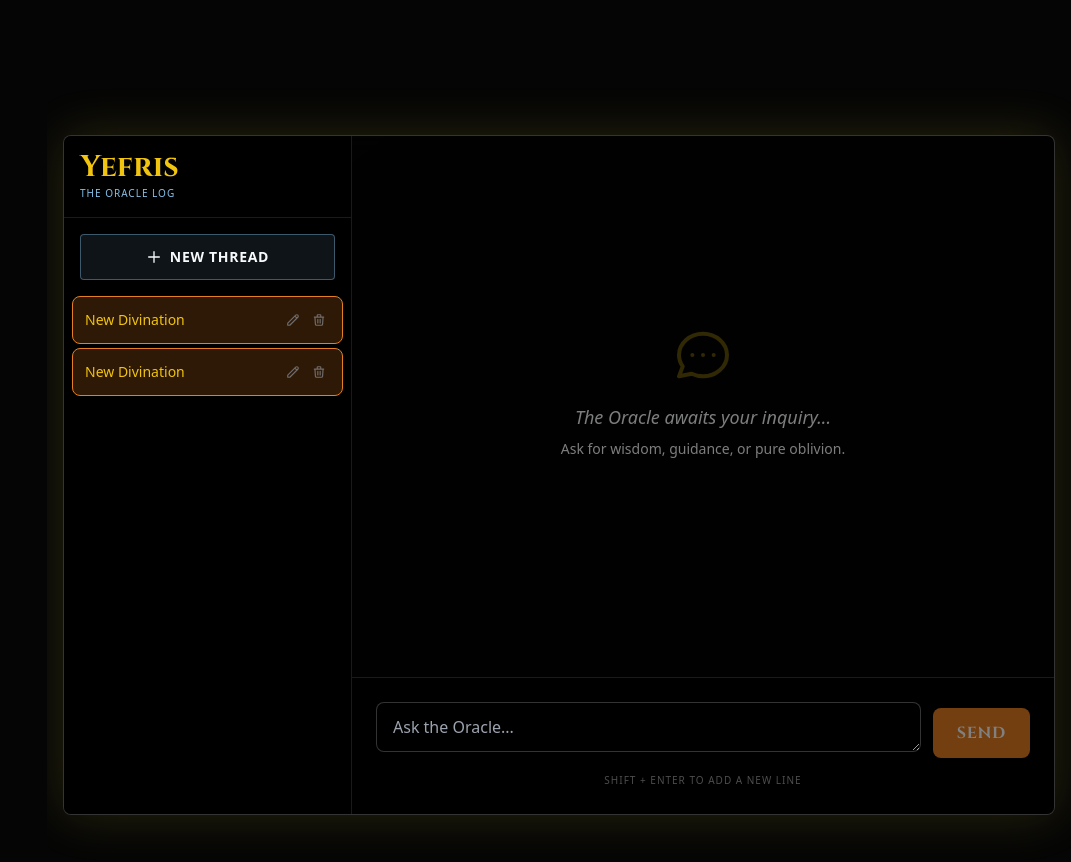
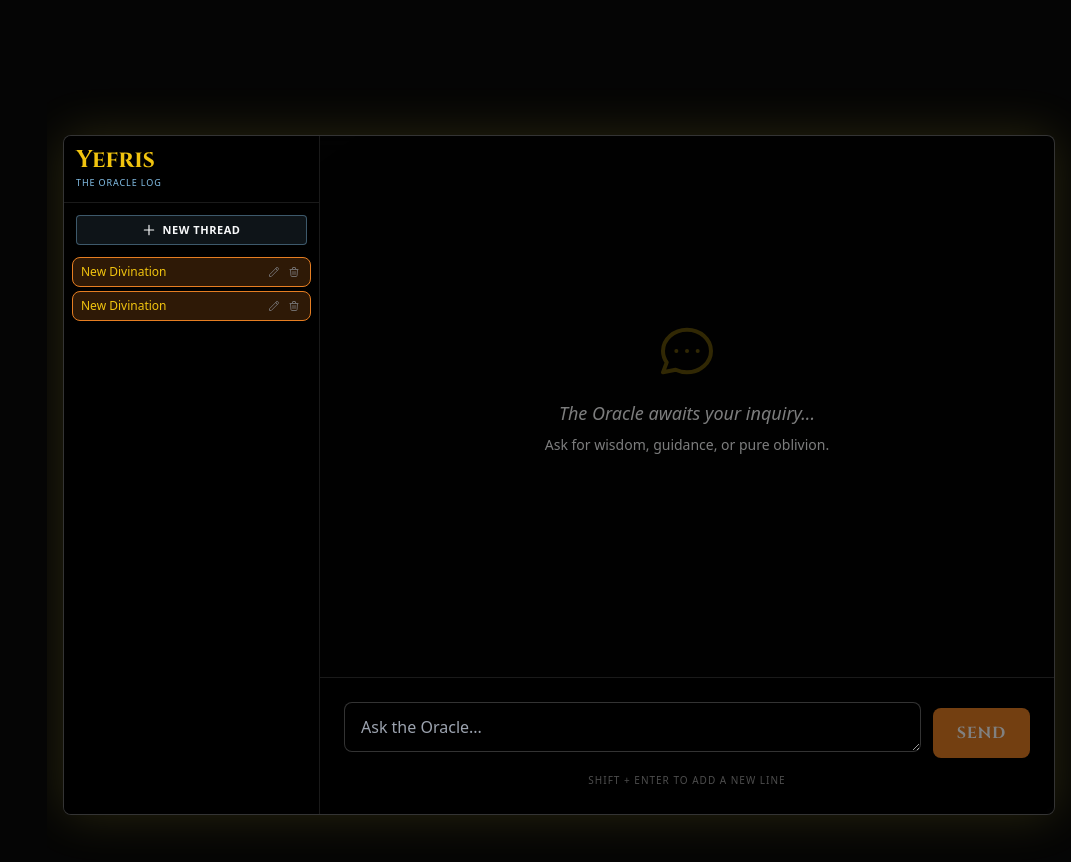
Before and after one commit to estebantorrg/yefrison-royal-court, a React (Vite) app: page / in a window 1280 px wide. Shown: the part 6080-6942 px from the top of the page, without its empty margins (209-1280 px from the left). Built offline with nearby package versions, Linux system fonts and the light colour scheme.

Commit message:
feat: compact sidebar and inline error retry UI

```diff
--- a/components/AskYefris.tsx
+++ b/components/AskYefris.tsx
@@ -60,7 +60,7 @@ export const AskYefris: React.FC = () => {
 
   useEffect(() => {
     chatEndRef.current?.scrollIntoView({ behavior: 'smooth' });
-  }, [activeSession?.messages]);
+  }, [activeSession?.messages, error, loading]);
 
   const createNewSession = () => {
     const newId = Date.now().toString();
@@ -119,45 +119,27 @@ export const AskYefris: React.FC = () => {
     }
   };
 
-  const submitQuestion = async () => {
-    if (!question.trim() || !activeSessionId) return;
-
-    const newQuestion = question;
-    setQuestion('');
+  const handleApiConnection = async (questionText: string, isRetry: boolean = false) => {
+    if (!activeSessionId) return;
     setError('');
-
-    const userMsgId = Date.now().toString();
-    const userMsg: DisplayMessage = { id: userMsgId, role: 'user', text: newQuestion };
-
-    setSessions(prev => prev.map(session => {
-      if (session.id === activeSessionId) {
-        // Generate title if it's the first message and still named "New Divination"
-        const newTitle = session.messages.length === 0 && session.title === 'New Divination'
-          ? (newQuestion.length > 25 ? newQuestion.substring(0, 25) + '...' : newQuestion)
-          : session.title;
-
-        return {
-          ...session,
-          title: newTitle,
-          updatedAt: Date.now(),
-          messages: [...session.messages, userMsg]
-        };
-      }
-      return session;
-    }));
-
     setLoading(true);
 
     try {
       const currentSessionDetails = sessions.find(s => s.id === activeSessionId);
-      const pastMessagesForPayload = currentSessionDetails ? currentSessionDetails.messages : [];
+      let pastMessagesForPayload = currentSessionDetails ? currentSessionDetails.messages : [];
+
+      // If this is a retry, the last message in the array IS the question we are asking,
+      // so it shouldn't be inside the historical payload context.
+      if (isRetry && pastMessagesForPayload.length > 0) {
+         pastMessagesForPayload = pastMessagesForPayload.slice(0, -1);
+      }
 
       const historyPayload: ChatMessage[] = pastMessagesForPayload.map(m => ({
         role: m.role === 'user' ? 'user' : 'model',
         parts: [{ text: m.text }]
       }));
 
-      const response = await askYefris(newQuestion, historyPayload);
+      const response = await askYefris(questionText, historyPayload);
 
       const yefrisMsg: DisplayMessage = { id: (Date.now() + 1).toString(), role: 'yefris', text: response };
 
@@ -176,7 +158,53 @@ export const AskYefris: React.FC = () => {
     } finally {
       setLoading(false);
     }
+  }
+
+  const submitQuestion = async () => {
+    if (!question.trim() || !activeSessionId) return;
+
+    const newQuestion = question;
+    setQuestion('');
+    setError('');
+
+    const userMsgId = Date.now().toString();
+    const userMsg: DisplayMessage = { id: userMsgId, role: 'user', text: newQuestion };
+
+    // Add User Bubble Immediately
+    setSessions(prev => prev.map(session => {
+      if (session.id === activeSessionId) {
+        const newTitle = session.messages.length === 0 && session.title === 'New Divination'
+          ? (newQuestion.length > 25 ? newQuestion.substring(0, 25) + '...' : newQuestion)
+          : session.title;
+
+        return {
+          ...session,
+          title: newTitle,
+          updatedAt: Date.now(),
+          messages: [...session.messages, userMsg]
         };
+      }
+      return session;
+    }));
+
+    await handleApiConnection(newQuestion, false);
+  };
+
+  const retryLastQuestion = async () => {
+    const currentSession = sessions.find(s => s.id === activeSessionId);
+    if (!currentSession || currentSession.messages.length === 0) return;
+
+    const lastMsg = currentSession.messages[currentSession.messages.length - 1];
+    if (lastMsg.role !== 'user') return; // Paranoia check
+
+    await handleApiConnection(lastMsg.text, true);
+  };
+
+  const handleInputTextChange = (e: React.ChangeEvent<HTMLTextAreaElement>) => {
+    setQuestion(e.target.value);
+    // Erase the error block if the user starts typing something new
+    if (error) setError('');
+  }
 
   const handleSubmit = (e: React.FormEvent) => {
     e.preventDefault();
@@ -209,20 +237,20 @@ export const AskYefris: React.FC = () => {
         {/* Sidebar (History List) */}
         <div className={`
           ${isSidebarOpen ? 'flex' : 'hidden'}
-          lg:flex flex-col w-full lg:w-72 bg-black/80 border-r border-white/10 flex-shrink-0 z-20
+          lg:flex flex-col w-full lg:w-64 bg-black/80 border-r border-white/10 flex-shrink-0 z-20
           lg:relative absolute top-[73px] lg:top-0 h-[calc(100%-73px)] lg:h-full lg:translate-x-0
         `}>
-          <div className="p-4 border-b border-white/10 hidden lg:block">
-            <h2 className="text-3xl font-bold display-font text-[#F1C40F] drop-shadow-lg leading-none mb-1">Yefris</h2>
-            <p className="text-[10px] tracking-widest uppercase text-[#85C1E9]">The Oracle Log</p>
+          <div className="p-3 border-b border-white/10 hidden lg:block">
+            <h2 className="text-2xl font-bold display-font text-[#F1C40F] drop-shadow-lg leading-none mb-1">Yefris</h2>
+            <p className="text-[9px] tracking-widest uppercase text-[#85C1E9]">The Oracle Log</p>
           </div>
 
-          <div className="p-4">
+          <div className="p-3">
             <button
               onClick={createNewSession}
-              className="w-full flex items-center justify-center gap-2 text-sm uppercase tracking-wider font-bold bg-[#85C1E9]/10 hover:bg-[#85C1E9]/30 border border-[#85C1E9]/40 text-[#F8F9FA] py-3 rounded transition-all drop-shadow"
+              className="w-full flex items-center justify-center gap-1.5 text-[11px] uppercase tracking-wider font-bold bg-[#85C1E9]/10 hover:bg-[#85C1E9]/30 border border-[#85C1E9]/40 text-[#F8F9FA] py-1.5 rounded transition-all drop-shadow"
             >
-              <svg className="w-4 h-4" fill="none" stroke="currentColor" viewBox="0 0 24 24"><path strokeLinecap="round" strokeLinejoin="round" strokeWidth="2" d="M12 4v16m8-8H4"></path></svg>
+              <svg className="w-3.5 h-3.5" fill="none" stroke="currentColor" viewBox="0 0 24 24"><path strokeLinecap="round" strokeLinejoin="round" strokeWidth="2" d="M12 4v16m8-8H4"></path></svg>
               New Thread
             </button>
           </div>
@@ -237,7 +265,7 @@ export const AskYefris: React.FC = () => {
                      if(window.innerWidth < 1024) setIsSidebarOpen(false);
                   }
                 }}
-                className={`flex items-center justify-between p-3 rounded-lg transition-all border ${
+                className={`flex items-center justify-between p-2 py-1.5 rounded-lg transition-all border ${
                   activeSessionId === session.id
                     ? 'bg-[#E67E22]/20 border-[#E67E22] text-[#F1C40F]'
                     : 'bg-transparent border-transparent hover:bg-white/5 text-gray-300'
@@ -252,27 +280,27 @@ export const AskYefris: React.FC = () => {
                     onBlur={saveEdit}
                     onKeyDown={handleEditKeyDown}
                     onClick={(e) => e.stopPropagation()}
-                    className="w-full bg-black/50 text-white outline-none border-b border-[#F1C40F] text-sm py-1 font-medium px-1"
+                    className="w-full bg-black/50 text-white outline-none border-b border-[#F1C40F] text-xs py-0.5 font-medium px-1"
                   />
                 ) : (
                   <>
-                    <div className="truncate text-sm font-medium pr-2">
+                    <div className="truncate text-xs font-medium pr-2">
                       {session.title}
                     </div>
                     <div className="flex items-center gap-1 opacity-60 hover:opacity-100 flex-shrink-0">
                       <button
                         onClick={(e) => startEditing(e, session.id, session.title)}
-                        className="text-gray-400 hover:text-blue-400 p-1 transition-colors"
+                        className="text-gray-400 hover:text-blue-400 p-0.5 transition-colors"
                         title="Rename Thread"
                       >
-                        <svg className="w-3.5 h-3.5" fill="none" viewBox="0 0 24 24" stroke="currentColor"><path strokeLinecap="round" strokeLinejoin="round" strokeWidth="2" d="M15.232 5.232l3.536 3.536m-2.036-5.036a2.5 2.5 0 113.536 3.536L6.5 21.036H3v-3.572L16.732 3.732z" /></svg>
+                        <svg className="w-3 h-3" fill="none" viewBox="0 0 24 24" stroke="currentColor"><path strokeLinecap="round" strokeLinejoin="round" strokeWidth="2" d="M15.232 5.232l3.536 3.536m-2.036-5.036a2.5 2.5 0 113.536 3.536L6.5 21.036H3v-3.572L16.732 3.732z" /></svg>
                       </button>
                       <button
                         onClick={(e) => deleteSession(e, session.id)}
-                        className="text-gray-400 hover:text-red-400 p-1 transition-colors"
+                        className="text-gray-400 hover:text-red-400 p-0.5 transition-colors"
                         title="Delete Thread"
                       >
-                        <svg className="w-3.5 h-3.5" fill="none" viewBox="0 0 24 24" stroke="currentColor"><path strokeLinecap="round" strokeLinejoin="round" strokeWidth="2" d="M19 7l-.867 12.142A2 2 0 0116.138 21H7.862a2 2 0 01-1.995-1.858L5 7m5 4v6m4-6v6m1-10V4a1 1 0 00-1-1h-4a1 1 0 00-1 1v3M4 7h16" /></svg>
+                        <svg className="w-3 h-3" fill="none" viewBox="0 0 24 24" stroke="currentColor"><path strokeLinecap="round" strokeLinejoin="round" strokeWidth="2" d="M19 7l-.867 12.142A2 2 0 0116.138 21H7.862a2 2 0 01-1.995-1.858L5 7m5 4v6m4-6v6m1-10V4a1 1 0 00-1-1h-4a1 1 0 00-1 1v3M4 7h16" /></svg>
                       </button>
                     </div>
                   </>
@@ -286,7 +314,7 @@ export const AskYefris: React.FC = () => {
         <div className="flex flex-col flex-grow w-full relative">
 
           {/* Chat Log Window */}
-          <div className="flex-grow overflow-y-auto p-4 lg:p-8 space-y-4 custom-scrollbar lg:bg-gradient-to-br from-transparent to-black/20">
+          <div className="flex-grow overflow-y-auto p-4 lg:p-8 space-y-5 custom-scrollbar lg:bg-gradient-to-br from-transparent to-black/20">
             {(!activeSession || activeSession.messages.length === 0) ? (
               <div className="h-full flex flex-col items-center justify-center text-center opacity-50 px-6">
                 <svg className="w-16 h-16 text-[#F1C40F] mb-4 opacity-40" fill="none" stroke="currentColor" viewBox="0 0 24 24"><path strokeLinecap="round" strokeLinejoin="round" strokeWidth="1.5" d="M8 12h.01M12 12h.01M16 12h.01M21 12c0 4.418-4.03 8-9 8a9.863 9.863 0 01-4.255-.949L3 20l1.395-3.72C3.512 15.042 3 13.574 3 12c0-4.418 4.03-8 9-8s9 3.582 9 8z"></path></svg>
@@ -294,20 +322,38 @@ export const AskYefris: React.FC = () => {
                 <p className="text-sm mt-2 font-medium">Ask for wisdom, guidance, or pure oblivion.</p>
               </div>
             ) : (
-              activeSession.messages.map((msg) => (
+              activeSession.messages.map((msg, index) => {
+                const isLastUserMessage = msg.role === 'user' && index === activeSession.messages.length - 1;
+                const isErrorOnLastMessage = isLastUserMessage && error !== '';
+
+                return (
                   <div key={msg.id} className={`flex flex-col ${msg.role === 'user' ? 'items-end' : 'items-start'}`}>
                     <div
                       className={`max-w-[90%] lg:max-w-[80%] p-4 lg:px-6 lg:py-5 rounded-2xl shadow-md ${
                         msg.role === 'user'
                           ? 'bg-[#1F618D] border border-[#2980B9]/60 text-white rounded-br-sm'
                           : 'bg-[#FDF2E9] border border-amber-300/80 text-gray-900 rounded-bl-sm shadow-[0_0_15px_rgba(241,196,15,0.1)]'
-                    }`}
+                      } ${isErrorOnLastMessage ? 'border-red-500/80 shadow-[0_0_15px_rgba(239,68,68,0.2)]' : ''}`}
                     >
                       {msg.role === 'yefris' && <h3 className="text-xs tracking-wider uppercase font-bold mb-2 text-[#D35400] opacity-80 border-b border-[#D35400]/20 pb-1 inline-block">Yefris Answers</h3>}
                       <p className="text-base leading-relaxed whitespace-pre-wrap font-medium">{msg.text}</p>
                     </div>
+
+                    {isErrorOnLastMessage && (
+                      <div className="mt-2 flex flex-col items-end w-full max-w-[90%] lg:max-w-[80%]">
+                        <span className="text-xs text-red-400 font-bold mb-1.5 px-1">{error}</span>
+                        <button
+                          onClick={retryLastQuestion}
+                          className="flex items-center gap-1.5 px-4 py-1.5 bg-red-900/60 hover:bg-red-800/80 border border-red-500/50 text-red-100 rounded text-xs font-bold uppercase tracking-wider transition-colors shadow-sm"
+                        >
+                          <svg className="w-3.5 h-3.5" fill="none" viewBox="0 0 24 24" stroke="currentColor"><path strokeLinecap="round" strokeLinejoin="round" strokeWidth="2.5" d="M4 4v5h.582m15.356 2A8.001 8.001 0 004.582 9m0 0H9m11 11v-5h-.581m0 0a8.003 8.003 0 01-15.357-2m15.357 2H15" /></svg>
+                          Re-Connect to Yefris
+                        </button>
                       </div>
-              ))
+                    )}
+                  </div>
+                );
+              })
             )}
 
             {loading && (
@@ -323,11 +369,6 @@ export const AskYefris: React.FC = () => {
 
           {/* Input Area */}
           <div className="flex-shrink-0 border-t border-white/10 p-4 lg:p-6 bg-black/40 backdrop-blur-sm">
-            {error && (
-              <div className="mb-4 p-3 bg-red-900/50 border border-red-500 text-red-100 rounded text-sm text-center">
-                {error}
-              </div>
-            )}
             <form onSubmit={handleSubmit} className="flex gap-3 items-end">
               <div className="flex-grow">
                 <textarea
@@ -336,7 +377,7 @@ export const AskYefris: React.FC = () => {
                   className="w-full px-4 py-3 min-h-[50px] max-h-[150px] border border-white/20 focus:ring-2 focus:ring-[#F1C40F] focus:border-[#F1C40F] rounded-lg resize-y bg-black/60 text-white outline-none transition-all duration-200"
                   placeholder="Ask the Oracle..."
                   value={question}
-                  onChange={(e) => setQuestion(e.target.value)}
+                  onChange={handleInputTextChange}
                   onKeyDown={handleKeyDown}
                   disabled={loading}
                 />
```
Lines whose indentation alone changed are shown as unchanged.
